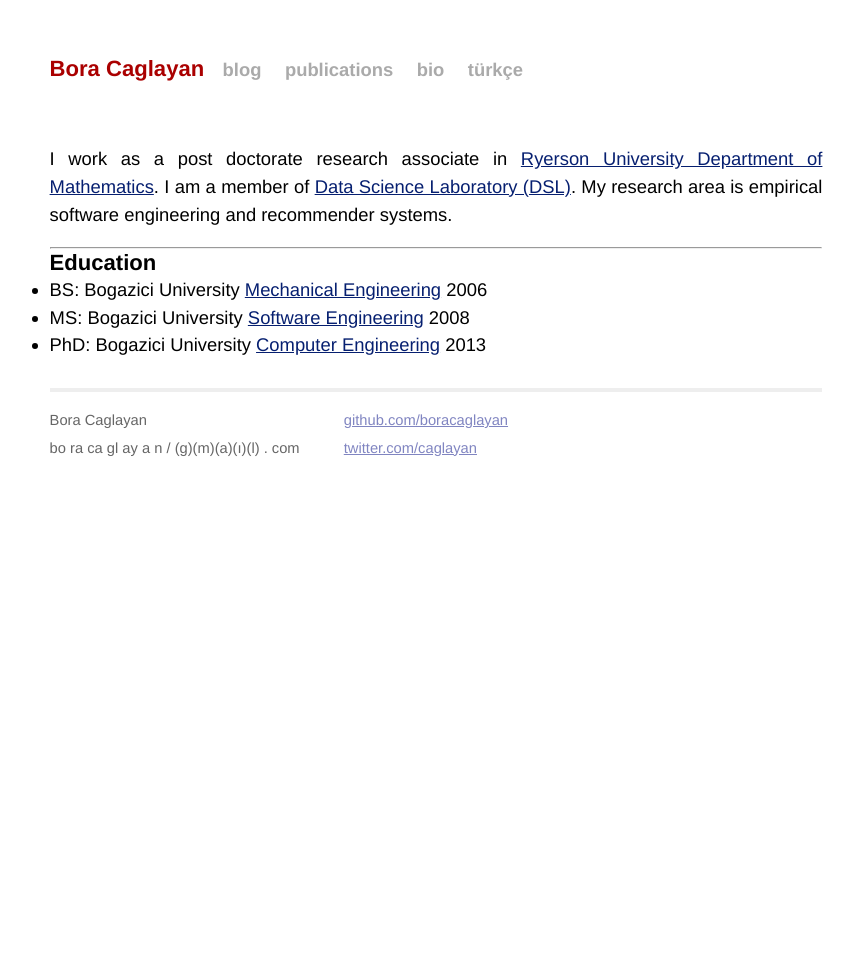
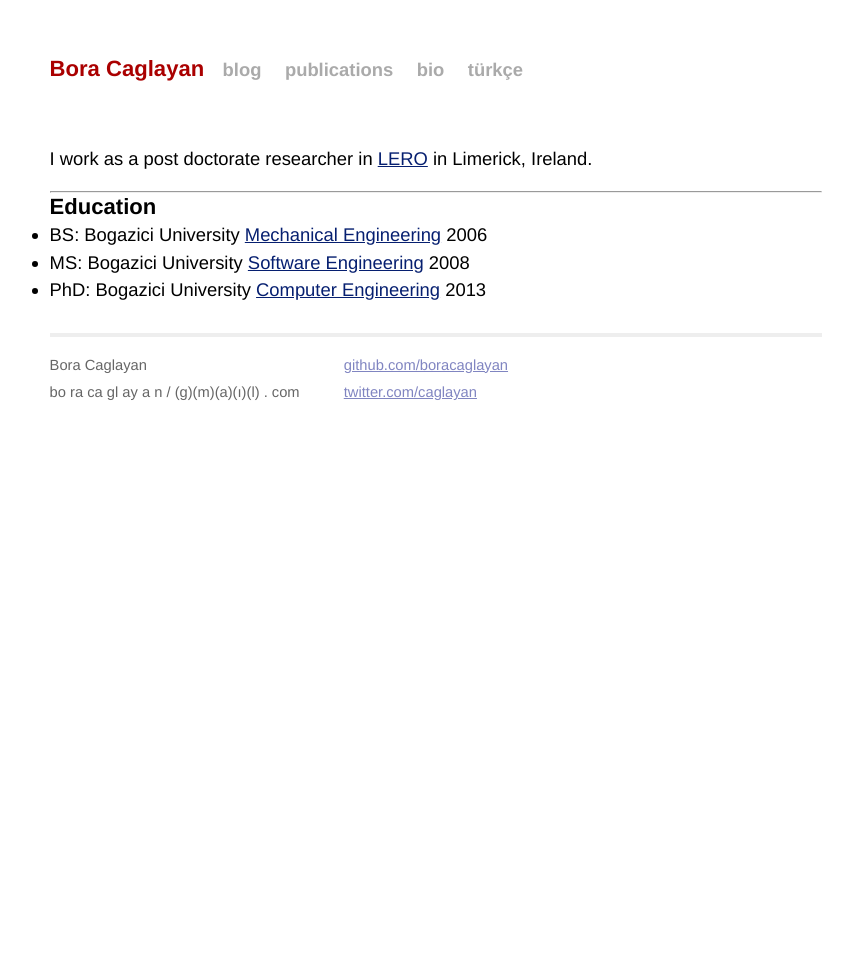
Before and after one commit to boracaglayan/boracaglayan.github.io, a Jekyll site: the page built from bio/index.md, in a window 1280 px wide. Shown: the whole page, without its empty margins (204-1058 px from the left). Built offline with Jekyll 4.4.1, drawn with Linux system fonts in a browser that asks for light colours; Markdown is read by kramdown in place of the engine named in the settings.

Commit message:
bio change

```diff
--- a/bio/index.md
+++ b/bio/index.md
@@ -3,9 +3,7 @@
 title: Bora Caglayan
 ---
 
-I work as a post doctorate research associate in [Ryerson University Department of Mathematics](http://www.math.ryerson.ca/).
-I am a member of [Data Science Laboratory (DSL)](http://www.ryerson.ca/~abener/dsl.html).
-My research area is empirical software engineering and recommender systems.
+I work as a post doctorate researcher in [LERO](http://www.lero.ie/) in Limerick, Ireland.
 
 *****
 
```
